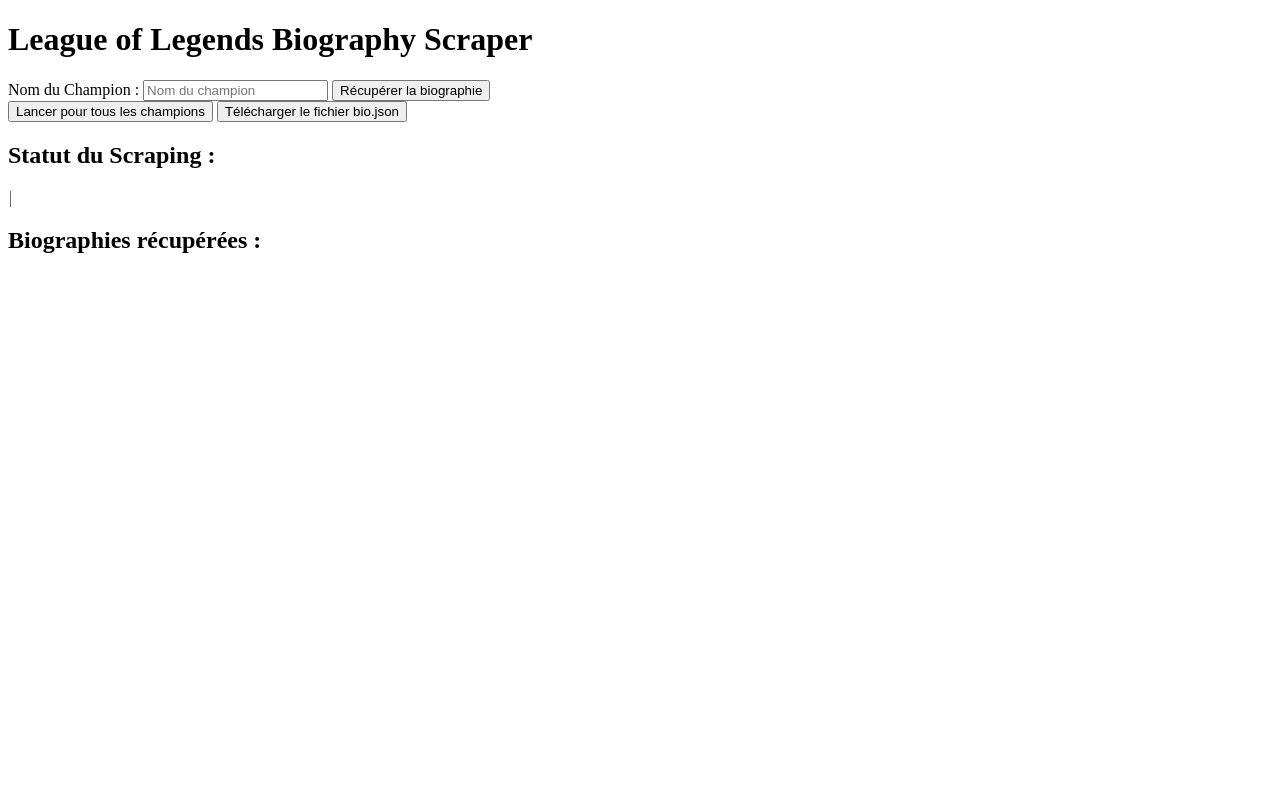
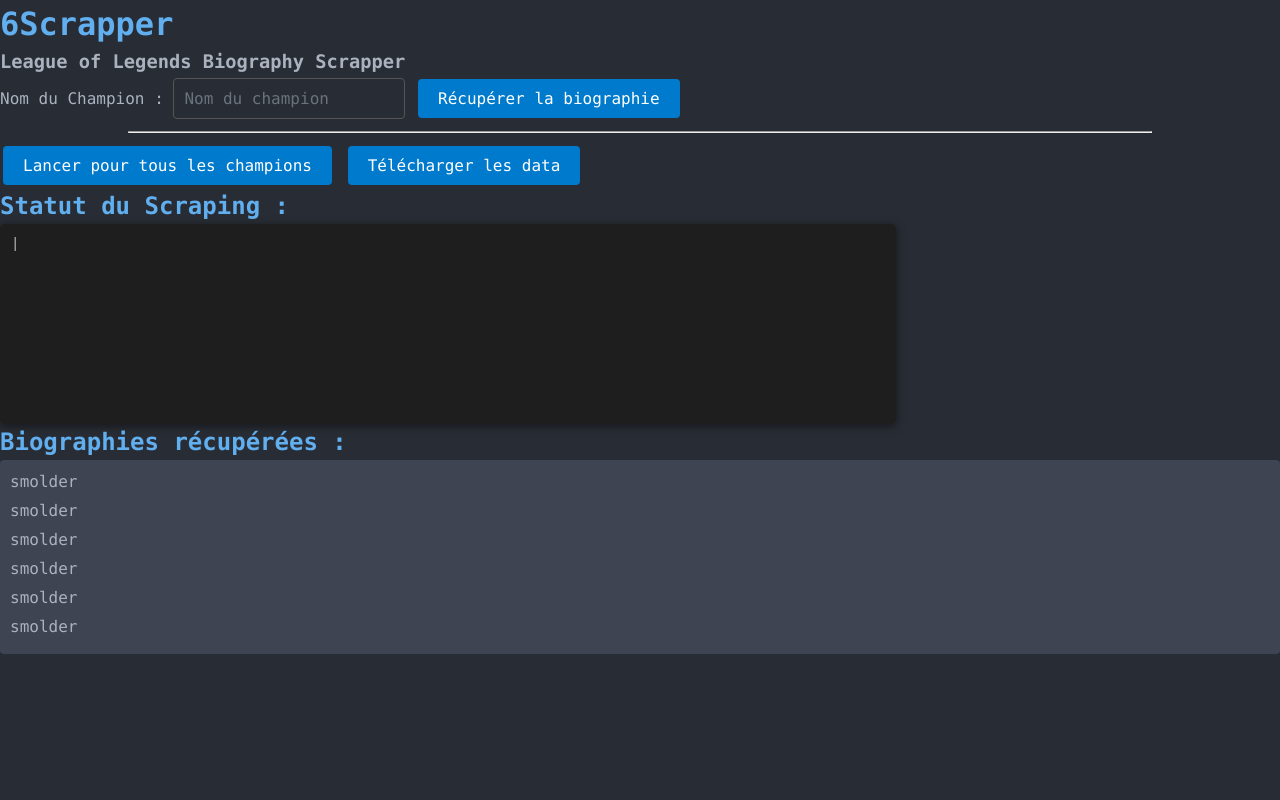
Before and after one commit to ABBESAmine/6scrapper, a Flask app: template templates/index.html in a window 1280 px wide. Run offline with Flask 3, Linux system fonts and the light colour scheme; the template is opened without the code that fills it, so the values that code supplies are empty; some libraries are stand-ins or nearby versions.

Commit message:
mise en place frontend

```diff
--- a/templates/index.html
+++ b/templates/index.html
@@ -4,27 +4,141 @@
     <meta charset="UTF-8">
     <meta name="viewport" content="width=device-width, initial-scale=1.0">
     <title>League of Legends Biography Scraper</title>
+    <style>
+        @font-face {
+            font-family: 'Consola';
+            src: url('/templates/fonts/CONSOLA.TTF') format('ttf');
+            font-weight: normal;
+            font-style: normal;
+        }
+
+        *,
+        *::before,
+        *::after {
+            box-sizing: border-box;
+            margin: 0;
+            padding: 0;
+        }
+
+        body, html{
+            height: 100%;
+            width: 100%;
+        }
+        body {
+            background-color: #282c34; /* Fond sombre */
+            color: #abb2bf; /* Texte clair */
+            font-family: 'Fira Code', 'Consolas';
+            line-height: 1.5; /* Espacement entre les lignes */
+        }
+
+        #scrapingStatus {
+            font-family: 'Consola', 'Courier New', monospace; /* Police à chasse fixe */
+            background-color: #1e1e1e; /* Fond sombre */
+            color: #ffffff; /* Couleur du texte claire */
+            padding: 10px; /* Espacement interne */
+            border-radius: 5px; /* Coins arrondis */
+            box-shadow: 0 2px 10px rgba(0, 0, 0, 0.5); /* Ombre pour un effet de profondeur */
+            overflow-y: auto; /* Permet le défilement vertical si le texte déborde */
+            height: 200px; /* Hauteur fixe pour simuler une console */
+            width: 70%; /* Prend toute la largeur de son conteneur */
+            font-size: 14px; /* Taille de la police */
+            line-height: 1.5; /* Espacement entre les lignes */
+        }
+
+        h1, h2{
+            color: #61afef; /* Couleur des titres */
+        }
+
+        button {
+            background-color: #007acc; /* Couleur de fond du bouton */
+            color: #ffffff; /* Couleur du texte */
+            border: none; /* Pas de bordure */
+            border-radius: 4px; /* Coins arrondis */
+            padding: 10px 20px; /* Espacement interne */
+            font-family: 'Fira Code', 'Consolas', monospace; /* Police d'IDE */
+            font-size: 16px; /* Taille de police */
+            cursor: pointer; /* Curseur pointer sur hover */
+            transition: background-color 0.3s ease; /* Transition douce */
+            margin: 3px;
+        }
+
+        button:hover {
+            background-color: #005999; /* Couleur de fond au survol */
+        }
+
+        ol {
+            background-color: #3e4451; /* Fond de la liste */
+            color: #abb2bf; /* Couleur du texte */
+            padding: 10px; /* Espacement interne */
+            border-radius: 4px; /* Coins arrondis */
+            list-style-type: decimal; /* Type de liste numérotée */
+        }
+
+        ol li {
+            margin-bottom: 5px; /* Espacement entre les éléments de la liste */
+        }
+
+        input[type="text"] {
+            background-color: #282c34; /* Fond du champ de saisie */
+            color: #abb2bf; /* Couleur du texte */
+            border: 1px solid #555; /* Bordure du champ de saisie */
+            border-radius: 4px; /* Coins arrondis */
+            padding: 10px; /* Espacement interne */
+            font-family: 'Fira Code', 'Consolas', monospace; /* Police d'IDE */
+            font-size: 16px; /* Taille de la police */
+            box-sizing: border-box; /* Inclure les bordures et le padding dans la largeur totale */
+            transition: border-color 0.3s ease; /* Transition douce pour la bordure */
+        }
+
+        input[type="text"]:focus {
+            border-color: #007acc; /* Bordure au focus */
+            outline: none; /* Supprimer l'outline par défaut */
+            background-color: #3e4451; /* Fond au focus */
+        }
+
+        input[type="text"]::placeholder {
+            color: #6a737d; /* Couleur du texte de l'espace réservé */
+            opacity: 1; /* Assurer que l'opacité est à 1 */
+        }
+
+        hr{
+            width: 80%;
+            display: block;
+            margin: 0 auto;
+            color: #6a737d;
+            margin-top: 10px;
+            margin-bottom: 10px;
+        }
+    </style>
     <script src="https://code.jquery.com/jquery-3.6.0.min.js"></script>
 </head>
 <body>
-    <h1>League of Legends Biography Scraper</h1>
+    <h1>6Scrapper</h1>
+    <h3>League of Legends Biography Scrapper</h3>
 
     <form action="/" method="post" id="scrapeForm">
         <label for="name">Nom du Champion :</label>
         <input type="text" name="name" id="name" placeholder="Nom du champion" required>
         <button type="submit">Récupérer la biographie</button>
     </form>
-
+    <hr>
     <button id="launchScraper">Lancer pour tous les champions</button>
     <a href="/download" class="btn-download" download>
-        <button type="button">Télécharger le fichier bio.json</button>
+        <button type="button">Télécharger les data</button>
     </a>
 
     <h2>Statut du Scraping :</h2>
     <div id="scrapingStatus"></div>
 
     <h2>Biographies récupérées :</h2>
-    <ol id="championList"></ol>
+    <ol id="championList">
+        <li>smolder</li>
+        <li>smolder</li>
+        <li>smolder</li>
+        <li>smolder</li>
+        <li>smolder</li>
+        <li>smolder</li>
+    </ol>
 
     <script src="https://unpkg.com/typewriter-effect@latest/dist/core.js"></script>
     <script>
```
Also changed, not shown: templates/fonts/CONSOLA.TTF (added).
